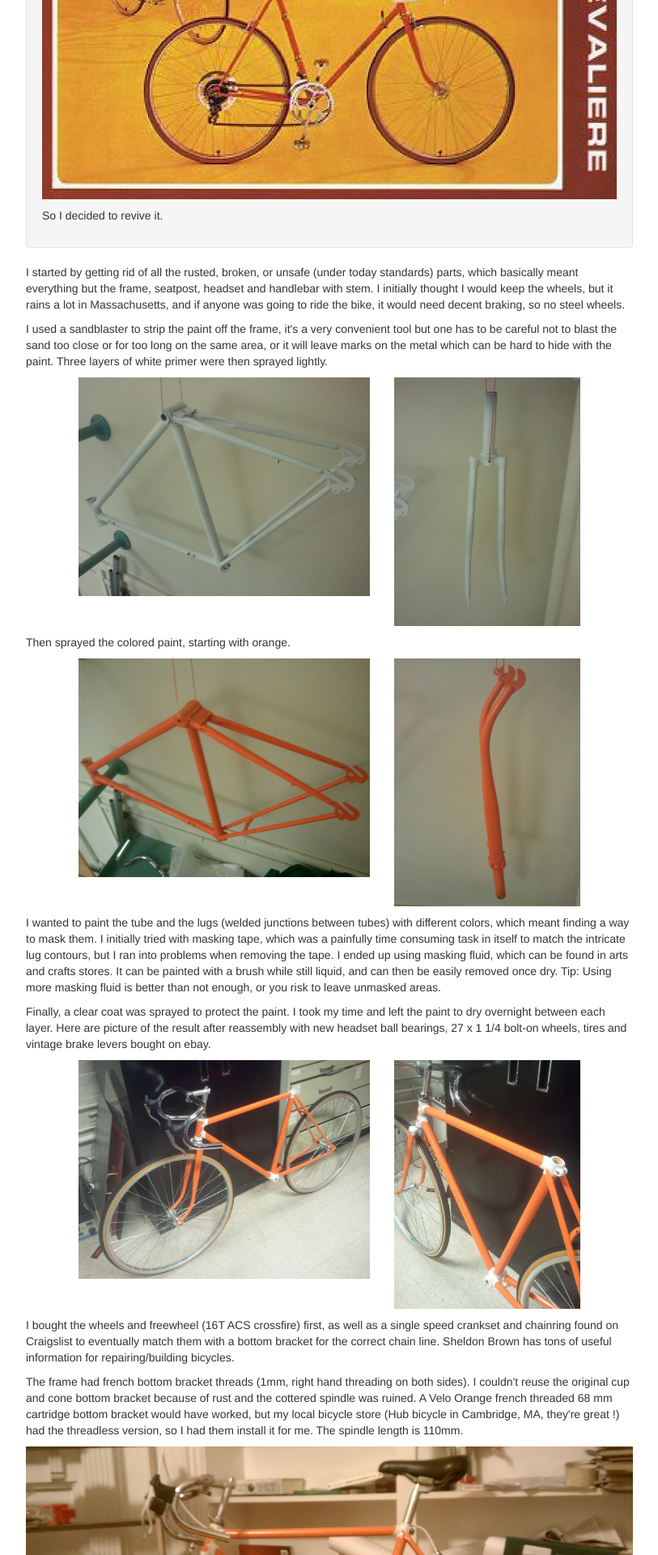
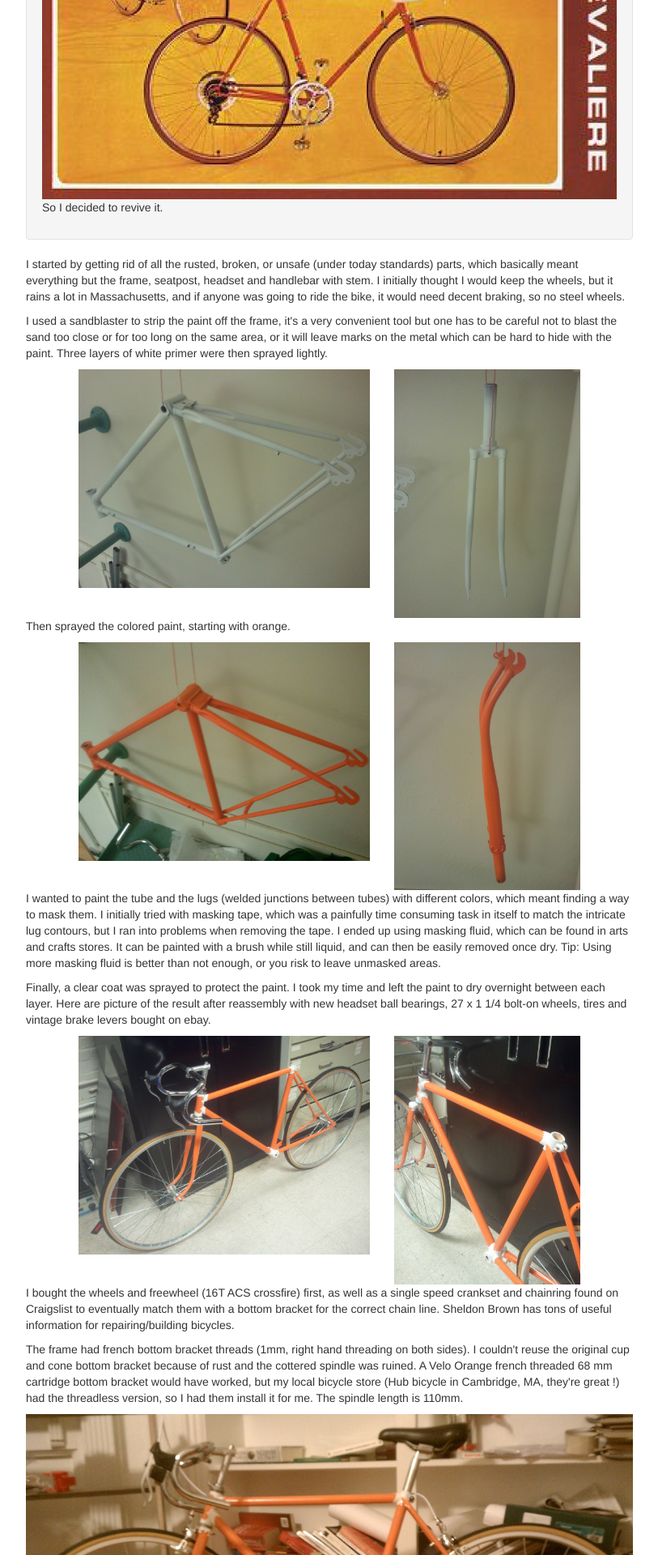
Before and after one commit to naimo/nicolas.github.com, a Jekyll site: the page built from _posts/2013-08-26-vita-sprint.md, in a window 1280 px wide. Shown: the part 552-2472 px from the top of the page at 81% size, without its empty margins (38-851 px from the left). Built offline with Jekyll 4.4.1, drawn with Linux system fonts in a browser that asks for light colours; Markdown is read by kramdown in place of the engine named in the settings.

Commit message:
removed <p> on images

```diff
--- a/_posts/2013-08-26-vita-sprint.md
+++ b/_posts/2013-08-26-vita-sprint.md
@@ -11,8 +11,7 @@
 	Trying to repair it was not going to be worth the time and effort unless a full overhaul was performed and most parts replaced, but I counldn't resign myself to throwing it in the dumpster, not after I found this old advert and the bike suddenly had a name and a birth date (1975).
 	</p>
 
-	<p><img src="{{ site.url }}/assets/img/chevalier.png" class="img-responsive" alt="old ad">
-	</p>
+	<img src="{{ site.url }}/assets/img/chevalier.png" class="img-responsive" alt="old ad">
 
 	<p>
 	So I decided to revive it.
@@ -27,23 +26,19 @@
 I used a sandblaster to strip the paint off the frame, it's a very convenient tool but one has to be careful not to blast the sand too close or for too long on the same area, or it will leave marks on the metal which can be hard to hide with the paint. Three layers of white primer were then sprayed lightly.
 </p>
 
-<p>
 <div class="row">
   <div class="col-md-6 col-md-offset-1"><img src="{{ site.url }}/assets/img/chevalier_primer_frame.jpg" class="img-responsive" alt="Primer layer on frame"></div>
   <div class="col-md-4"><img src="{{ site.url }}/assets/img/chevalier_primer_fork.jpg" class="img-responsive" alt="Primer layer on fork"></div>
 </div>
-</p>
 
 <p>
 Then sprayed the colored paint, starting with orange.
 </p>
 
-<p>
 <div class="row">
   <div class="col-md-6 col-md-offset-1"><img src="{{ site.url }}/assets/img/chevalier_orange_frame.jpg" class="img-responsive" alt="Orange layer on frame"></div>
   <div class="col-md-4"><img src="{{ site.url }}/assets/img/chevalier_orange_fork.jpg" class="img-responsive" alt="Orange layer on fork"></div>
 </div>
-</p>
 
 <p>
 I wanted to paint the tube and the lugs (welded junctions between tubes) with different colors, which meant finding a way to mask them. I initially tried with masking tape, which was a painfully time consuming task in itself to match the intricate lug contours, but I ran into problems when removing the tape. I ended up using masking fluid, which can be found in arts and crafts stores. It can be painted with a brush while still liquid, and can then be easily removed once dry. Tip: Using more masking fluid is better than not enough, or you risk to leave unmasked areas.
@@ -53,12 +48,10 @@
 Finally, a clear coat was sprayed to protect the paint. I took my time and left the paint to dry overnight between each layer. Here are picture of the result after reassembly with new headset ball bearings, 27 x 1 1/4 bolt-on wheels, tires and vintage brake levers bought on ebay.
 </p>
 
-<p>
 <div class="row">
   <div class="col-md-6 col-md-offset-1"><img src="{{ site.url }}/assets/img/chevalier_clearcoat.jpg" class="img-responsive" alt="Clear coat applied"></div>
   <div class="col-md-4"><img src="{{ site.url }}/assets/img/chevalier_clearcoat2.jpg" class="img-responsive" alt="Clear coat applied - back"></div>
 </div>
-</p>
 
 <p>
 I bought the wheels and freewheel (16T ACS crossfire) first, as well as a single speed crankset and chainring found on Craigslist to eventually match them with a bottom bracket for the correct chain line. Sheldon Brown has tons of useful information for repairing/building bicycles.
@@ -68,9 +61,7 @@
 The frame had french bottom bracket threads (1mm, right hand threading on both sides). I couldn't reuse the original cup and cone bottom bracket because of rust and the cottered spindle was ruined. A Velo Orange french threaded 68 mm cartridge bottom bracket would have worked, but my local bicycle store (Hub bicycle in Cambridge, MA, they're great !) had the threadless version, so I had them install it for me. The spindle length is 110mm.
 </p>
 
-<p>
 <img src="{{ site.url }}/assets/img/chevalier_finished.jpg" class="img-responsive" alt="Almost finished bicycle">
-</p>
 
 <p>
 The final addition was some white handlebar tape and the life saving bar end plugs (don't forget these !).
```
Also changed, not shown: _posts/2013-11-20-3d-projector.md (+4 -4 lines), 1 other file.
